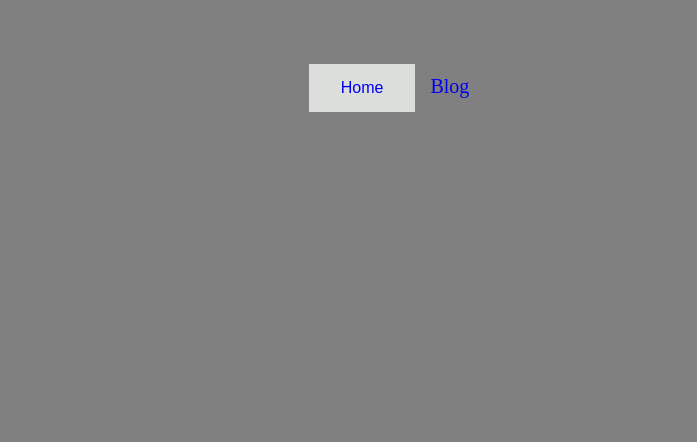
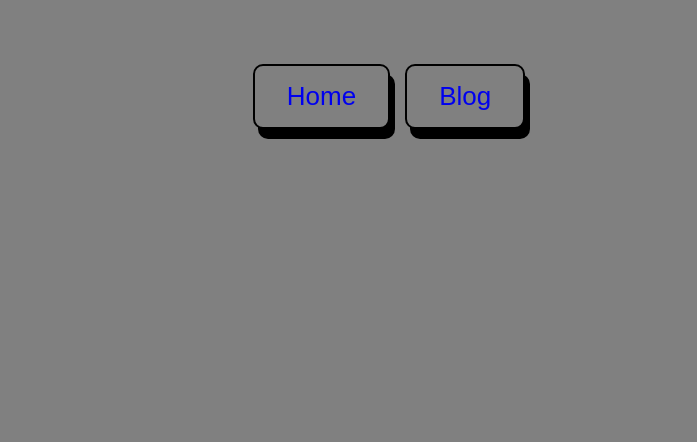
Before and after one commit to cyounger88/cool-site, a plain HTML site: page index.html in a window 1280 px wide. Shown: the top 442 px of the page, without its empty margins (276-973 px from the left). Drawn offline with Linux system fonts and the light colour scheme.

Commit message:
styled navbar with button class

```diff
--- a/CSS/styles.css
+++ b/CSS/styles.css
@@ -41,14 +41,17 @@ li {
 }
 
 button {
-  background-color: #DCDEDC;
-  border: none;
-  color: white;
+  background-color: grey;
+  color: black;
+  border-color: black;
+  border-style: solid;
+  box-shadow: 5px 10px black;
+  border-width: 2px;
+  border-radius: 10px;
   padding: 15px 32px;
   text-align: center;
-  text-decoration: none;
   display: inline-block;
-  font-size: 16px;
+  font-size: 26px;
 }
 
 a:link {
--- a/index.html
+++ b/index.html
@@ -14,7 +14,7 @@
 
   <ul>
     <li><button type="button"><a href="#">Home</a></button></li>
-    <li><a href="#">Blog</a></li>
+    <li><button type="button"><a href="#">Blog</button></a></li>
   </ul>
 
   <h2>Hi, My Name is Chris</h2>
```
